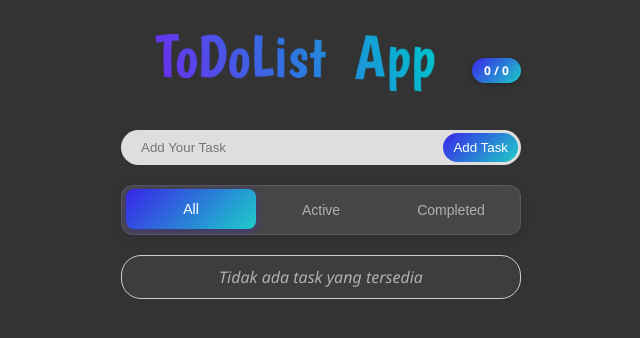
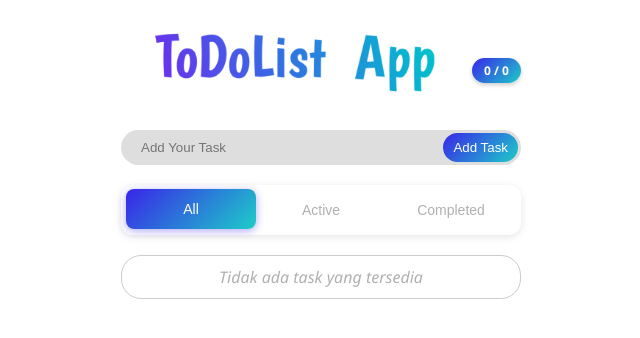
Before and after one commit to daffa1404/To-do-List-web, a React (Vite) app: page / in a window 1280 px wide. Shown: the top 338 px of the page, without its empty margins (319-959 px from the left). Built offline with nearby package versions, Linux system fonts and the light colour scheme.

Commit message:
desain percobaan

```diff
--- a/src/App.css
+++ b/src/App.css
@@ -1,6 +1,12 @@
 body,
 html {
-  background-color: #333;
+  --dark-bg: linear-gradient(135deg, #0a0a0a, #1a1a2e, #32004e 80%, #070044 100%);
+  --dark-text: #e9ecef;
+  --dark-primary: #4cc9f0;
+  --dark-secondary: #3a0ca3;
+  --dark-card: rgba(30, 30, 46, 0.7);
+  --dark-shadow: rgba(0, 0, 0, 0.3);
+  --dark-accent: #ff1c2f;
   margin: auto;
   font-family: "Segoe UI", Tahoma, Geneva, Verdana, sans-serif;
   font-size: 16px;
```
